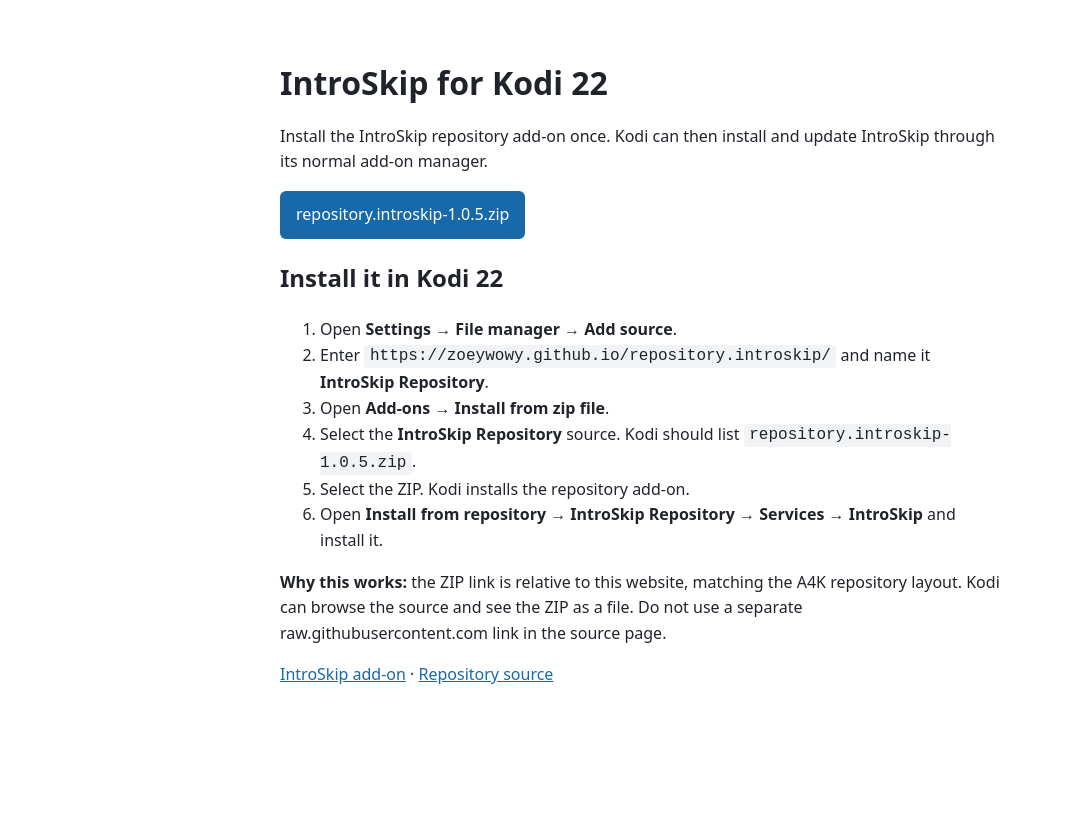
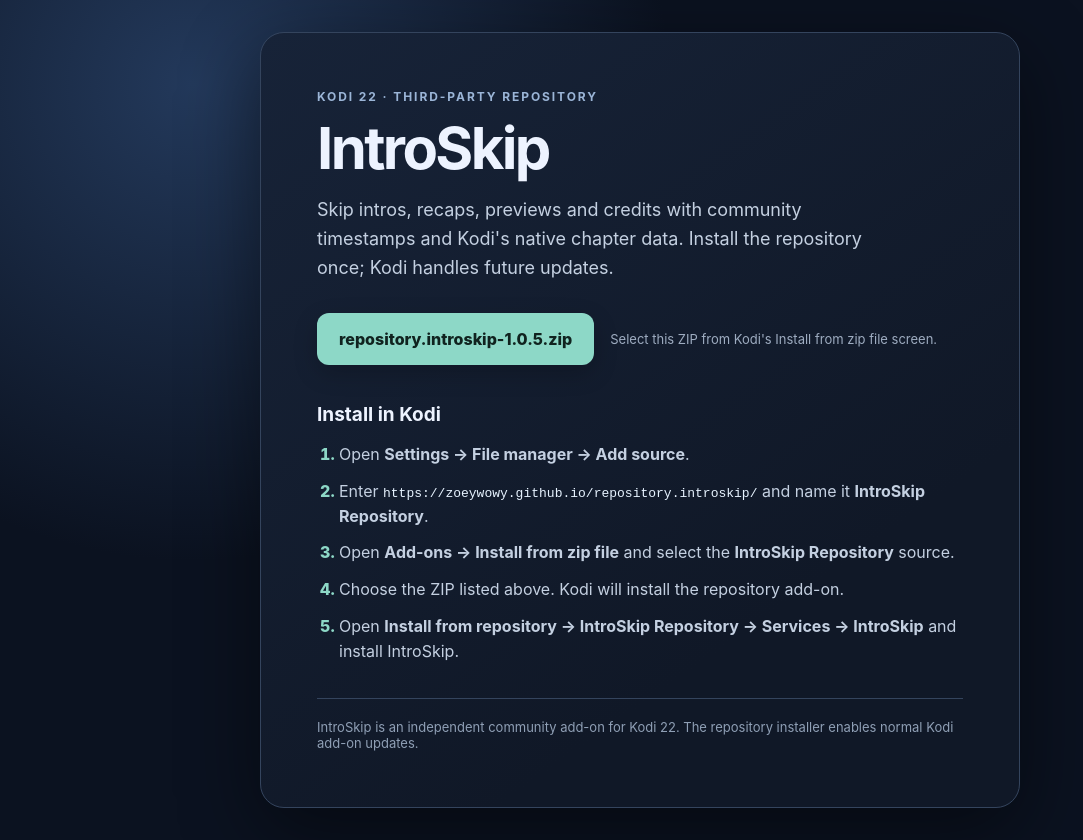
Before and after one commit to zoeywowy/repository.introskip, a plain HTML site: page index.html in a window 1280 px wide. Shown: the whole page, without its empty margins (0-1083 px from the left). Before the commit the page ends 800 px from the top, so only its background shows below. Drawn offline with Linux system fonts and the light colour scheme.

Commit message:
site: modernize Kodi repository landing page

```diff
--- a/index.html
+++ b/index.html
@@ -3,29 +3,45 @@
 <head>
   <meta charset="utf-8">
   <meta name="viewport" content="width=device-width, initial-scale=1">
-  <title>IntroSkip Kodi Repository</title>
+  <meta name="theme-color" content="#101827">
+  <title>IntroSkip · Kodi 22 Repository</title>
   <style>
-    body { font: 16px/1.6 system-ui, sans-serif; max-width: 720px; margin: 4rem auto; padding: 0 1.25rem; color: #20242a; }
-    h1 { line-height: 1.2; }
-    a { color: #1769aa; }
-    code { background: #f1f3f5; padding: .15rem .35rem; border-radius: 4px; }
-    .download { display: inline-block; background: #1769aa; color: white; text-decoration: none; padding: .7rem 1rem; border-radius: 6px; }
+    :root { color-scheme: dark; font-family: Inter, ui-sans-serif, system-ui, -apple-system, BlinkMacSystemFont, "Segoe UI", sans-serif; }
+    * { box-sizing: border-box; }
+    body { margin: 0; min-height: 100vh; display: grid; place-items: center; padding: 32px 18px; background: radial-gradient(circle at 15% 10%, #23395b 0, transparent 36%), #0b1220; color: #edf3ff; }
+    main { width: min(100%, 760px); padding: clamp(28px, 6vw, 56px); border: 1px solid #34445d; border-radius: 24px; background: linear-gradient(145deg, #172338, #101827 72%); box-shadow: 0 24px 80px #0007; }
+    .eyebrow { margin: 0 0 14px; color: #9bb5d7; font-size: 12px; font-weight: 700; letter-spacing: .16em; text-transform: uppercase; }
+    h1 { margin: 0; font-size: clamp(36px, 7vw, 58px); line-height: 1.04; letter-spacing: -.045em; }
+    .lead { max-width: 560px; margin: 18px 0 30px; color: #c4d0e1; font-size: 18px; line-height: 1.6; }
+    .download-row { display: flex; flex-wrap: wrap; align-items: center; gap: 16px; margin: 0 0 38px; }
+    .download { display: inline-flex; align-items: center; justify-content: center; min-height: 52px; padding: 0 22px; border-radius: 12px; background: #8dd8c7; color: #10231f; font-weight: 800; text-decoration: none; box-shadow: 0 8px 24px #0003; }
+    .download:focus, .download:hover { background: #b1f0e1; outline: 2px solid #d4fff4; outline-offset: 3px; }
+    .hint { color: #9eacc0; font-size: 13px; }
+    h2 { margin: 0 0 16px; font-size: 19px; }
+    ol { display: grid; gap: 12px; margin: 0; padding-left: 22px; color: #c4d0e1; line-height: 1.55; }
+    li::marker { color: #8dd8c7; font-weight: 800; }
+    code { color: #e7f3ff; overflow-wrap: anywhere; }
+    footer { margin-top: 34px; padding-top: 20px; border-top: 1px solid #34445d; color: #8f9fb5; font-size: 13px; }
   </style>
 </head>
 <body>
-  <h1>IntroSkip for Kodi 22</h1>
-  <p>Install the IntroSkip repository add-on once. Kodi can then install and update IntroSkip through its normal add-on manager.</p>
-  <p><a href="repository.introskip-1.0.5.zip" class="download">repository.introskip-1.0.5.zip</a></p>
-  <h2>Install it in Kodi 22</h2>
-  <ol>
-    <li>Open <strong>Settings → File manager → Add source</strong>.</li>
-    <li>Enter <code>https://zoeywowy.github.io/repository.introskip/</code> and name it <strong>IntroSkip Repository</strong>.</li>
-    <li>Open <strong>Add-ons → Install from zip file</strong>.</li>
-    <li>Select the <strong>IntroSkip Repository</strong> source. Kodi should list <code>repository.introskip-1.0.5.zip</code>.</li>
-    <li>Select the ZIP. Kodi installs the repository add-on.</li>
-    <li>Open <strong>Install from repository → IntroSkip Repository → Services → IntroSkip</strong> and install it.</li>
-  </ol>
-  <p><strong>Why this works:</strong> the ZIP link is relative to this website, matching the A4K repository layout. Kodi can browse the source and see the ZIP as a file. Do not use a separate raw.githubusercontent.com link in the source page.</p>
-  <p><a href="https://github.com/zoeywowy/service.introskip">IntroSkip add-on</a> · <a href="https://github.com/zoeywowy/repository.introskip">Repository source</a></p>
+  <main>
+    <p class="eyebrow">Kodi 22 · Third-party repository</p>
+    <h1>IntroSkip</h1>
+    <p class="lead">Skip intros, recaps, previews and credits with community timestamps and Kodi's native chapter data. Install the repository once; Kodi handles future updates.</p>
+    <div class="download-row">
+      <a href="repository.introskip-1.0.5.zip" class="download">repository.introskip-1.0.5.zip</a>
+      <span class="hint">Select this ZIP from Kodi's Install from zip file screen.</span>
+    </div>
+    <h2>Install in Kodi</h2>
+    <ol>
+      <li>Open <strong>Settings → File manager → Add source</strong>.</li>
+      <li>Enter <code>https://zoeywowy.github.io/repository.introskip/</code> and name it <strong>IntroSkip Repository</strong>.</li>
+      <li>Open <strong>Add-ons → Install from zip file</strong> and select the <strong>IntroSkip Repository</strong> source.</li>
+      <li>Choose the ZIP listed above. Kodi will install the repository add-on.</li>
+      <li>Open <strong>Install from repository → IntroSkip Repository → Services → IntroSkip</strong> and install IntroSkip.</li>
+    </ol>
+    <footer>IntroSkip is an independent community add-on for Kodi 22. The repository installer enables normal Kodi add-on updates.</footer>
+  </main>
 </body>
 </html>
```
